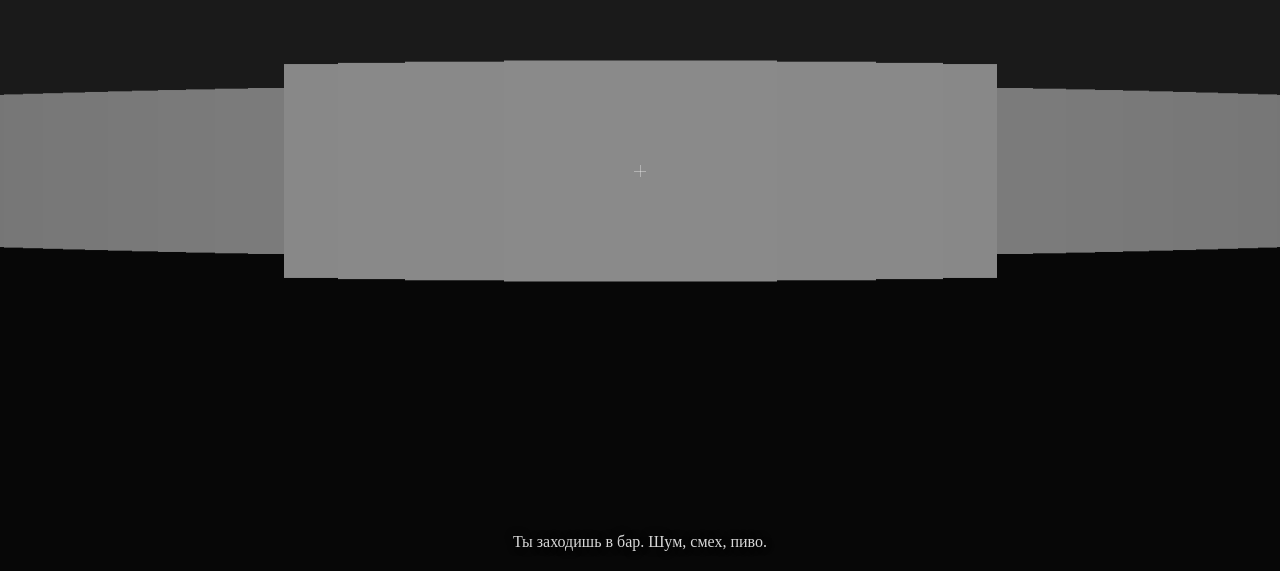
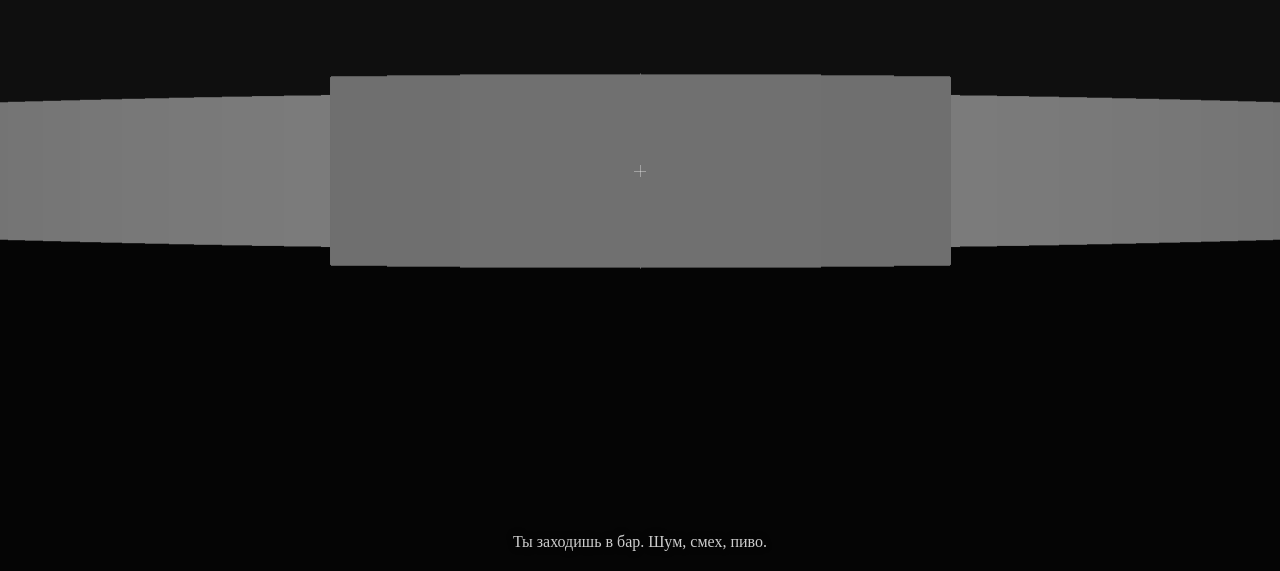
Before and after one commit to BREDMARA/tg-inscryption, a plain HTML site: page index.html in a window 1280 px wide. Shown: the part 229-800 px from the top of the page. Drawn offline with Linux system fonts and the light colour scheme; animation ran at ten frames a second.

Commit message:
Update index.html

```diff
--- a/index.html
+++ b/index.html
@@ -12,7 +12,7 @@
       position:absolute; left:0; right:0; bottom:18px;
       text-align:center; color:#d8d8d8; font-family:serif;
       text-shadow:0 0 8px #000; pointer-events:none; padding:0 16px;
-      user-select:none; line-height:1.35;
+      user-select:none; line-height:1.35; opacity:0.95;
     }
 
     #overlay{
@@ -59,9 +59,15 @@ function resize(){ canvas.width = innerWidth; canvas.height = innerHeight; }
 addEventListener("resize", resize);
 resize();
 
+/*
+  Карта 8x8:
+  1 = стена
+  0 = пусто
+  2 = стойка (тоже как "стена" для лучей, чтобы она была видна)
+*/
 const map = [
   "11111111",
-  "10011001", // стойка
+  "10022001", // стойка вдоль стены (две клетки)
   "10000001",
   "10000001",
   "10000001",
@@ -71,7 +77,7 @@ const map = [
 ];
 
 let px = 4.0;
-let py = 5.5;
+let py = 6.0;
 let pa = -Math.PI/2;
 
 const STATE = { PLAY:"play", TURN:"turn", DIALOG:"dialog" };
@@ -80,24 +86,33 @@ let state = STATE.PLAY;
 let triggered = false;
 let targetAngle = pa;
 
-/* 🔥 ОБНОВЛЁННЫЙ ТРИГГЕР
-   Срабатывает за 2–3 шага до стойки */
-function nearBarCounter(){
-  return (
-    py < 3.6 &&        // раньше, чем вплотную
-    px > 3.0 &&
-    px < 5.0
-  );
+// 🎭 точки в мире
+const BAR = { x: 4.0, y: 1.2 };       // центр стойки (можешь двигать)
+const STRANGER = { x: 1.6, y: 2.0 };  // точка "незнакомец в углу" (можешь двигать)
+
+function resizeFix(){ /* just in case */ }
+resizeFix();
+
+function isBlockChar(ch){
+  return (ch === "1" || ch === "2");
 }
 
 function isWall(x,y){
   const mx = Math.floor(x), my = Math.floor(y);
   if (my<0||my>=map.length||mx<0||mx>=map[0].length) return true;
-  return map[my][mx] === "1";
+  return isBlockChar(map[my][mx]);
 }
 
 const keys = {};
-addEventListener("keydown", e => keys[e.code]=true);
+addEventListener("keydown", (e) => {
+  keys[e.code] = true;
+
+  // выбор 1/2 с клавы, когда диалог открыт
+  if (state === STATE.DIALOG){
+    if (e.code === "Digit1") choose(1);
+    if (e.code === "Digit2") choose(2);
+  }
+});
 addEventListener("keyup", e => keys[e.code]=false);
 
 function lerpAngle(a,b,t){
@@ -107,21 +122,68 @@ function lerpAngle(a,b,t){
   return a + d*t;
 }
 
+function angleDiff(a, b){
+  let d = b - a;
+  while (d > Math.PI) d -= Math.PI*2;
+  while (d < -Math.PI) d += Math.PI*2;
+  return Math.abs(d);
+}
+
+// ✅ ТРИГГЕР: только если ты подошёл СПЕРЕДИ и смотришь на стойку
+function nearBarCounter(){
+  const dx = BAR.x - px;
+  const dy = BAR.y - py;
+  const dist = Math.hypot(dx, dy);
+
+  const lookToBar = Math.atan2(dy, dx);
+  const diff = angleDiff(pa, lookToBar);
+
+  // настройка "2–3 шага" и "смотрит в стойку"
+  const DIST_TRIGGER = 1.35;  // 1.2–1.6 (увеличь если сложно поймать)
+  const VIEW_CONE = 0.55;     // 0.35–0.7 (меньше = строже)
+
+  // "спереди" = игрок ниже стойки по Y (не за ней)
+  const inFront = py > BAR.y + 0.6;
+
+  return dist < DIST_TRIGGER && diff < VIEW_CONE && inFront;
+}
+
 function openOverlay(){
   panel.innerHTML = `
     <div class="title">— Эй. Ты.<br>— Сыграем?</div>
-    <div class="choice">1) Подойти к незнакомцу</div>
-    <div class="choice">2) Пойти пить пиво</div>
+    <div class="choice" data-c="1">1) Подойти к незнакомцу</div>
+    <div class="choice" data-c="2">2) Пойти пить пиво</div>
     <div class="hint">Нажми 1 или 2.</div>
   `;
   overlay.style.display = "flex";
+
+  panel.querySelectorAll(".choice").forEach(el=>{
+    el.addEventListener("click", ()=>{
+      choose(Number(el.dataset.c));
+    });
+  });
+}
+
+function closeOverlay(){
+  overlay.style.display = "none";
+}
+
+function choose(n){
+  if (n === 1){
+    subtitle.textContent = "Ты подходишь к незнакомцу...";
+  } else {
+    subtitle.textContent = "Ты идёшь пить пиво. Иногда лучший выбор — не играть.";
+  }
+  closeOverlay();
+  // пока просто оставляем в диалоге (или можно перезапуск/конец)
 }
 
 function update(dt){
-  const move = 3*dt;
+  const move = 3.0*dt;
   const rot = 1.7*dt;
 
   if (state === STATE.PLAY){
+    // движение
     if (keys["KeyW"] || keys["ArrowUp"]){
       const nx = px + Math.cos(pa)*move;
       const ny = py + Math.sin(pa)*move;
@@ -135,19 +197,20 @@ function update(dt){
     if (keys["KeyA"] || keys["ArrowLeft"]) pa -= rot;
     if (keys["KeyD"] || keys["ArrowRight"]) pa += rot;
 
+    // триггер
     if (!triggered && nearBarCounter()){
       triggered = true;
       state = STATE.TURN;
 
-      // 🔥 ПОВОРОТ ВЛЕВО (режиссёрский)
-      targetAngle = pa - 1.25;
+      // ✅ поворот всегда на точку незнакомца (не "влево", а куда надо)
+      targetAngle = Math.atan2(STRANGER.y - py, STRANGER.x - px);
 
       subtitle.textContent = "Кто-то окликает тебя из угла...";
     }
   }
 
   if (state === STATE.TURN){
-    pa = lerpAngle(pa, targetAngle, dt*3);
+    pa = lerpAngle(pa, targetAngle, dt*3.2);
     if (Math.abs(pa - targetAngle) < 0.02){
       state = STATE.DIALOG;
       openOverlay();
@@ -158,29 +221,49 @@ function update(dt){
 function render(){
   const w = canvas.width, h = canvas.height;
 
-  ctx.fillStyle = "#1a1a1a";
+  // потолок / пол
+  ctx.fillStyle = "#0f0f0f";
   ctx.fillRect(0,0,w,h/2);
-  ctx.fillStyle = "#070707";
+  ctx.fillStyle = "#050505";
   ctx.fillRect(0,h/2,w,h/2);
 
+  // raycast
   for (let x=0; x<w; x++){
     const angle = pa + (x/w - 0.5);
     let dist = 0;
+    let hitChar = "0";
+
     while (dist < 20){
       const rx = px + Math.cos(angle)*dist;
       const ry = py + Math.sin(angle)*dist;
-      if (isWall(rx,ry)) break;
+
+      const mx = Math.floor(rx), my = Math.floor(ry);
+      if (my<0||my>=map.length||mx<0||mx>=map[0].length){ hitChar="1"; break; }
+
+      const cell = map[my][mx];
+      if (isBlockChar(cell)){ hitChar = cell; break; }
+
       dist += 0.04;
     }
+
     if (dist < 0.35) dist = 0.35;
 
     const wallH = h/(dist+0.1);
-    const shade = 180 - dist*12;
+
+    // немного разный цвет для стен и стойки
+    let shade = 185 - dist*12;
+    shade = Math.max(40, Math.min(200, shade));
+
+    if (hitChar === "2"){
+      // стойка чуть темнее
+      shade = Math.max(35, shade - 25);
+    }
+
     ctx.fillStyle = `rgb(${shade},${shade},${shade})`;
     ctx.fillRect(x, h/2 - wallH/2, 1, wallH);
   }
 
-  // прицел
+  // крестик-прицел
   ctx.fillStyle = "rgba(255,255,255,0.35)";
   ctx.fillRect(w/2 - 6, h/2, 12, 1);
   ctx.fillRect(w/2, h/2 - 6, 1, 12);
```
